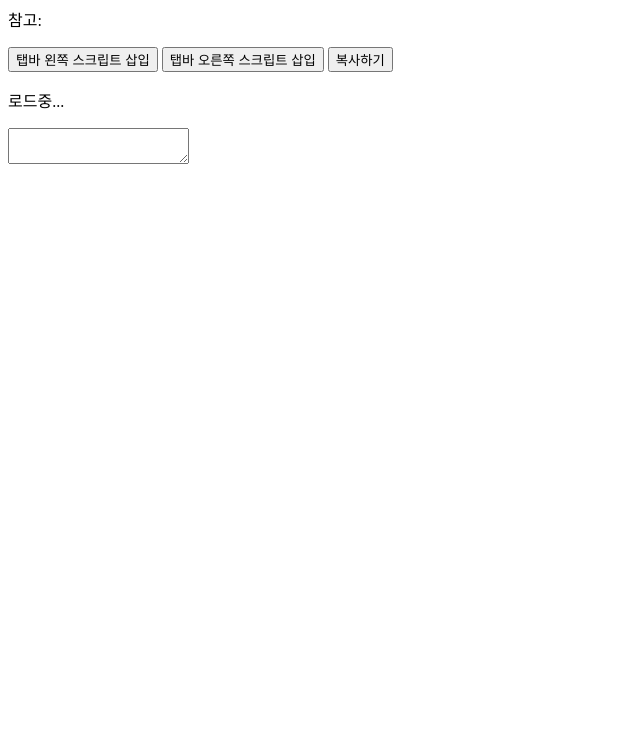
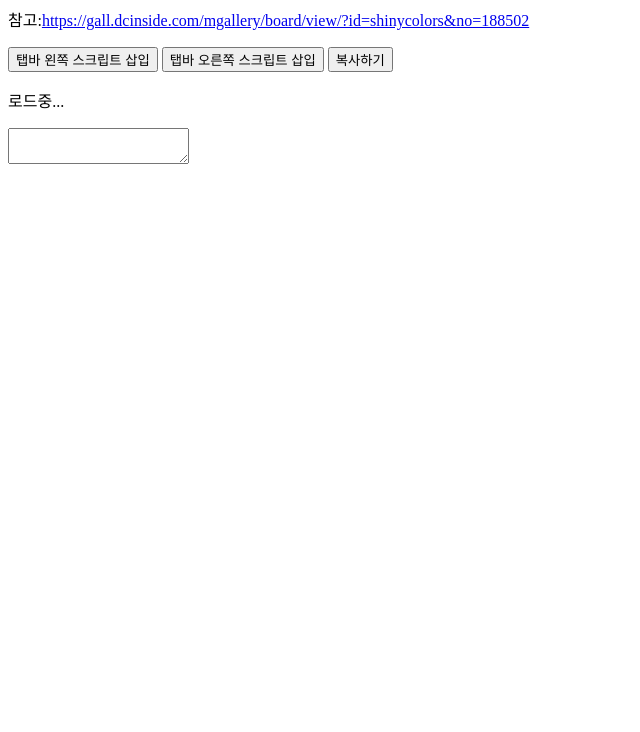
Before and after one commit to dehehe-mirai/dehehe-mirai.github.io, a plain HTML site: page index.html in a window 1280 px wide. Shown: the part 68-800 px from the top of the page, without its empty margins (0-640 px from the left). Drawn offline with Linux system fonts and the light colour scheme; no server answers.

Commit message:
Update index.html

```diff
--- a/index.html
+++ b/index.html
@@ -71,7 +71,7 @@
 </head>
 <body onload="loadScript()">
   <h1>한패 스크립트</h1>
-  <p>참고:<a href="https://gall.dcinside.com/mgallery/board/view/?id=shinycolors&no=188502"></a><p>
+  <p>참고:<a href="https://gall.dcinside.com/mgallery/board/view/?id=shinycolors&no=188502">https://gall.dcinside.com/mgallery/board/view/?id=shinycolors&no=188502</a><p>
   <button onclick="buttonHandlerLeft()">탭바 왼쪽 스크립트 삽입</button>
   <button onclick="buttonHandlerRight()">탭바 오른쪽 스크립트 삽입</button>
   <button onclick="buttonHandler()">복사하기</button>
```
